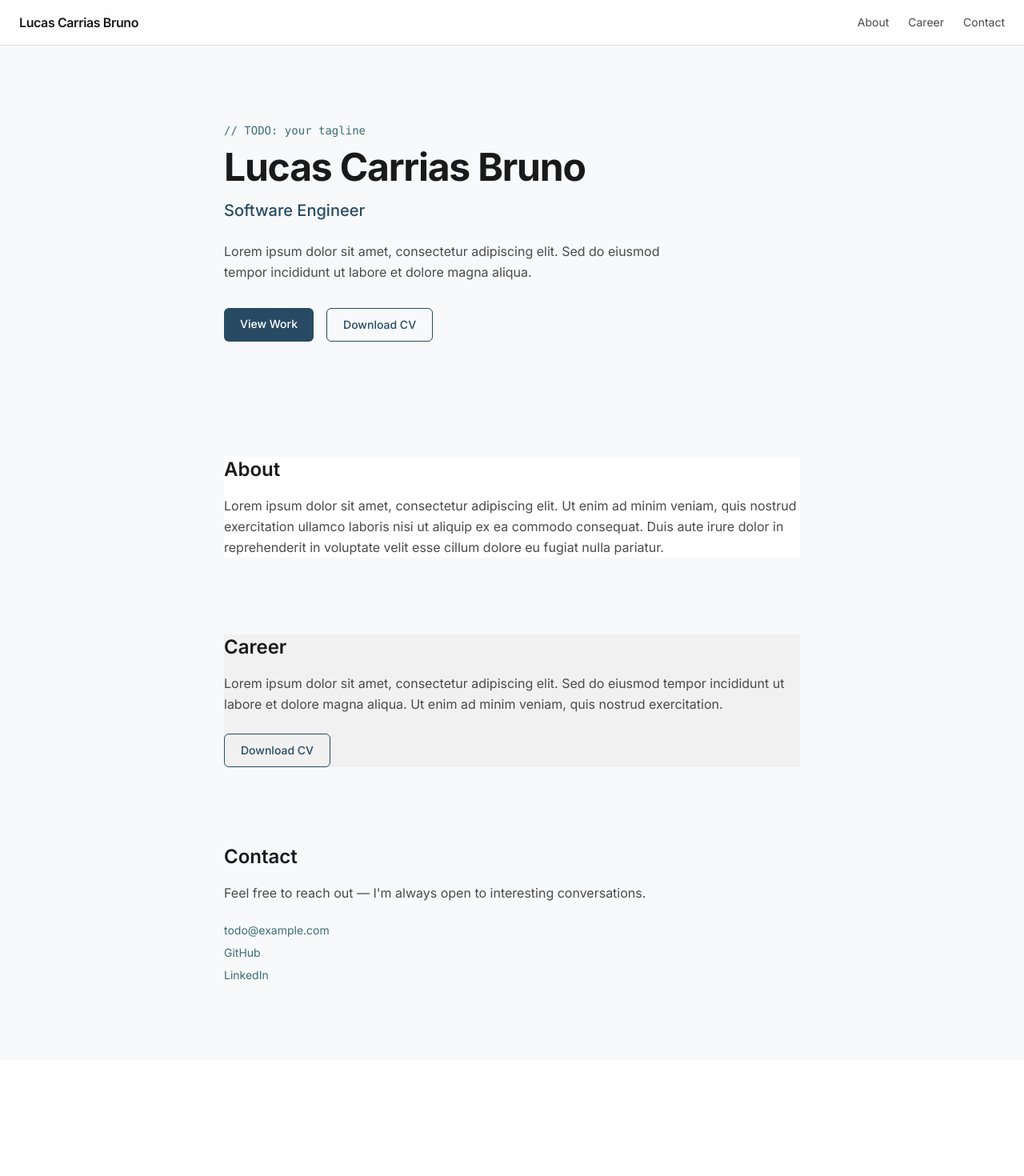
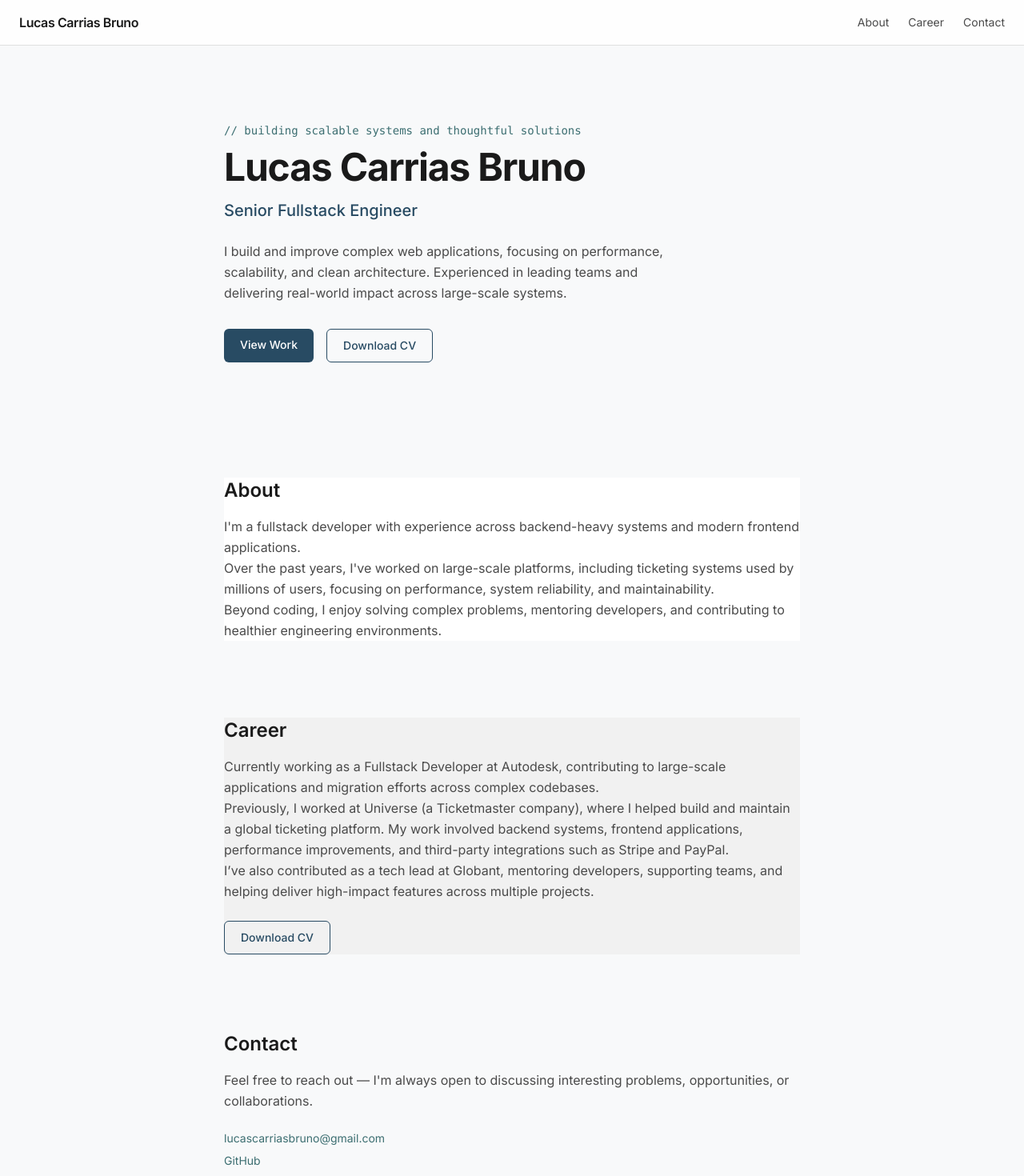
Before and after one commit to lucascarrias/lucascarrias.com, a Next.js app: page / in a window 1280 px wide. Shown: the top 1470 px of the page at 80% size. Before the commit the page ends 1325 px from the top, so only its background shows below. Built offline with nearby package versions, Linux system fonts and the light colour scheme.

Commit message:
add text content

```diff
--- a/components/About.tsx
+++ b/components/About.tsx
@@ -3,10 +3,21 @@ export default function About() {
     <section id="about" className="bg-surface">
       <h2 className="text-text-primary text-2xl font-semibold mb-4">About</h2>
       <p className="text-text-secondary text-base leading-relaxed">
-        {/* TODO: Your about paragraph (max 6 lines) */}
-        Lorem ipsum dolor sit amet, consectetur adipiscing elit. Ut enim ad minim veniam,
-        quis nostrud exercitation ullamco laboris nisi ut aliquip ex ea commodo consequat.
-        Duis aute irure dolor in reprehenderit in voluptate velit esse cillum dolore eu fugiat nulla pariatur.
+        <p className="text-text-secondary leading-relaxed">
+          I&apos;m a fullstack developer with experience across backend-heavy systems
+          and modern frontend applications.
+        </p>
+
+        <p className="text-text-secondary leading-relaxed">
+          Over the past years, I&apos;ve worked on large-scale platforms, including
+          ticketing systems used by millions of users, focusing on performance,
+          system reliability, and maintainability.
+        </p>
+
+        <p className="text-text-secondary leading-relaxed">
+          Beyond coding, I enjoy solving complex problems, mentoring developers,
+          and contributing to healthier engineering environments.
+        </p>
       </p>
     </section>
   );
--- a/components/Career.tsx
+++ b/components/Career.tsx
@@ -3,9 +3,24 @@ export default function Career() {
     <section id="career" className="bg-surface-muted">
       <h2 className="text-text-primary text-2xl font-semibold mb-4">Career</h2>
       <p className="text-text-secondary text-base leading-relaxed mb-6">
-        {/* TODO: Short career summary */}
-        Lorem ipsum dolor sit amet, consectetur adipiscing elit. Sed do eiusmod tempor incididunt
-        ut labore et dolore magna aliqua. Ut enim ad minim veniam, quis nostrud exercitation.
+        <p className="text-text-secondary leading-relaxed">
+          Currently working as a Fullstack Developer at Autodesk, contributing
+          to large-scale applications and migration efforts across complex
+          codebases.
+        </p>
+
+        <p className="text-text-secondary leading-relaxed">
+          Previously, I worked at Universe (a Ticketmaster company), where I
+          helped build and maintain a global ticketing platform. My work involved
+          backend systems, frontend applications, performance improvements, and
+          third-party integrations such as Stripe and PayPal.
+        </p>
+
+        <p className="text-text-secondary leading-relaxed">
+          I’ve also contributed as a tech lead at Globant, mentoring developers,
+          supporting teams, and helping deliver high-impact features across
+          multiple projects.
+        </p>
       </p>
       <a
         href="/cv.pdf"
--- a/components/Contact.tsx
+++ b/components/Contact.tsx
@@ -3,32 +3,31 @@ export default function Contact() {
     <section id="contact" className="pb-24">
       <h2 className="text-text-primary text-2xl font-semibold mb-4">Contact</h2>
       <p className="text-text-secondary text-base leading-relaxed mb-6">
-        {/* TODO: Short contact intro */}
-        Feel free to reach out — I&apos;m always open to interesting conversations.
+          Feel free to reach out — I&apos;m always open to discussing
+        interesting problems, opportunities, or collaborations.
       </p>
       <div className="flex flex-col gap-2 text-sm">
         <a
-          href="mailto:todo@example.com"
+          href="mailto:lucascarriasbruno@gmail.com"
           className="text-accent hover:underline"
         >
-          {/* TODO: your email */}
-          todo@example.com
+          lucascarriasbruno@gmail.com
         </a>
         <a
-          href="https://github.com/TODO"
+          href="github.com/lucascarrias"
           target="_blank"
           rel="noopener noreferrer"
           className="text-accent hover:underline"
         >
-          GitHub {/* TODO: your GitHub handle */}
+          GitHub
         </a>
         <a
-          href="https://linkedin.com/in/TODO"
+          href="linkedin.com/in/lucas-carrias"
           target="_blank"
           rel="noopener noreferrer"
           className="text-accent hover:underline"
         >
-          LinkedIn {/* TODO: your LinkedIn handle */}
+          LinkedIn
         </a>
       </div>
     </section>
--- a/components/Hero.tsx
+++ b/components/Hero.tsx
@@ -1,18 +1,21 @@
+/* eslint-disable react/jsx-no-comment-textnodes */
 export default function Hero() {
   return (
     <section className="pt-24 pb-12">
-      <p className="text-accent text-sm font-mono mb-3">// TODO: your tagline</p>
+      <p className="text-accent text-sm font-mono mb-3">
+        // building scalable systems and thoughtful solutions
+      </p>
       <h1 className="text-text-primary text-5xl font-bold tracking-tight mb-4">
-        {/* TODO: Your Name */}
         Lucas Carrias Bruno
       </h1>
       <p className="text-primary text-xl font-medium mb-6">
         {/* TODO: Your Role */}
-        Software Engineer
+        Senior Fullstack Engineer
       </p>
       <p className="text-text-secondary text-base leading-relaxed max-w-xl mb-8">
-        {/* TODO: Short description */}
-        Lorem ipsum dolor sit amet, consectetur adipiscing elit. Sed do eiusmod tempor incididunt ut labore et dolore magna aliqua.
+        I build and improve complex web applications, focusing on performance,
+        scalability, and clean architecture. Experienced in leading teams and
+        delivering real-world impact across large-scale systems.
       </p>
       <div className="flex gap-4 flex-wrap">
         <a
```
Also changed, not shown: 1 other file (tests, documents, lock files or other folders).
